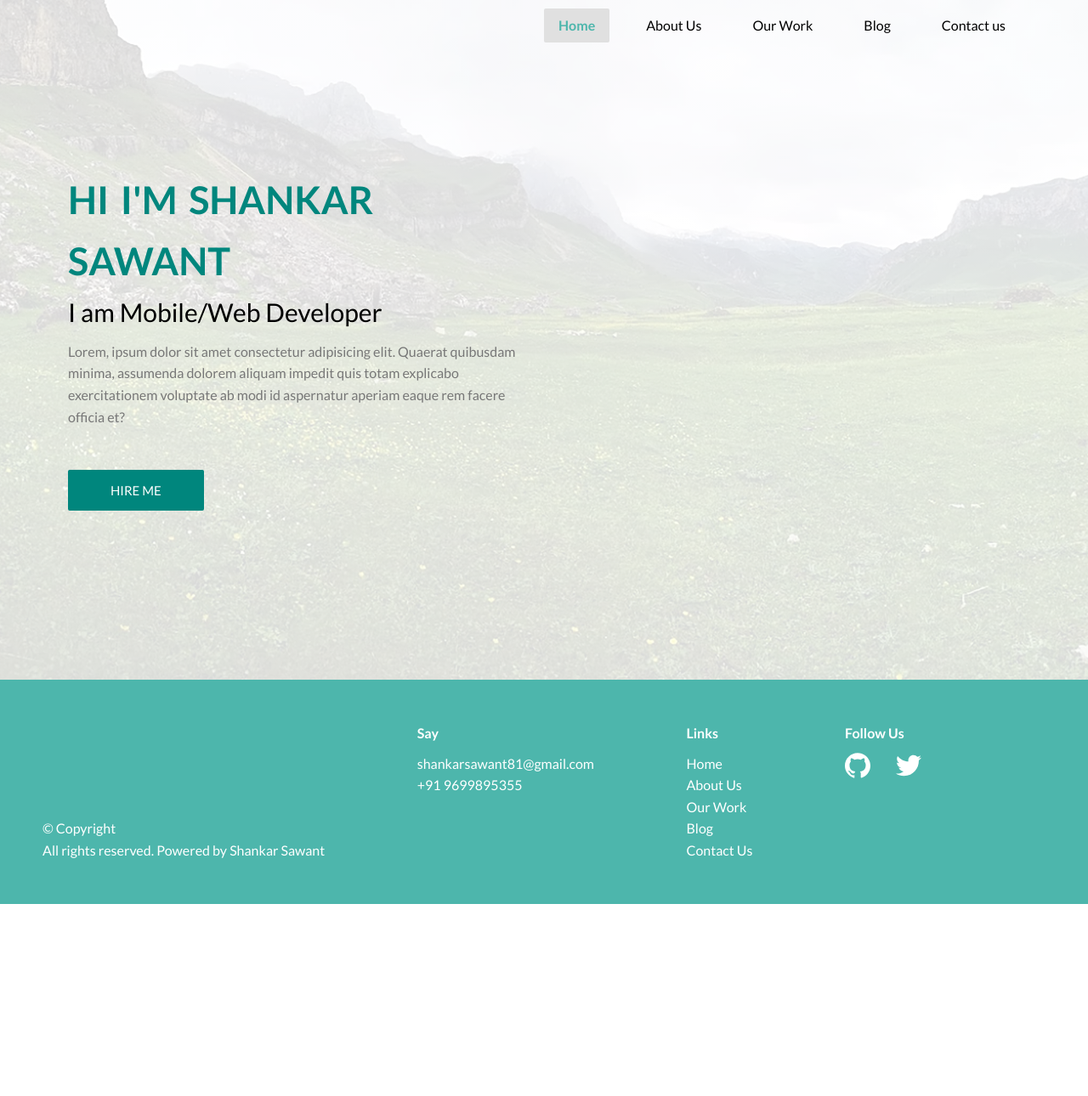
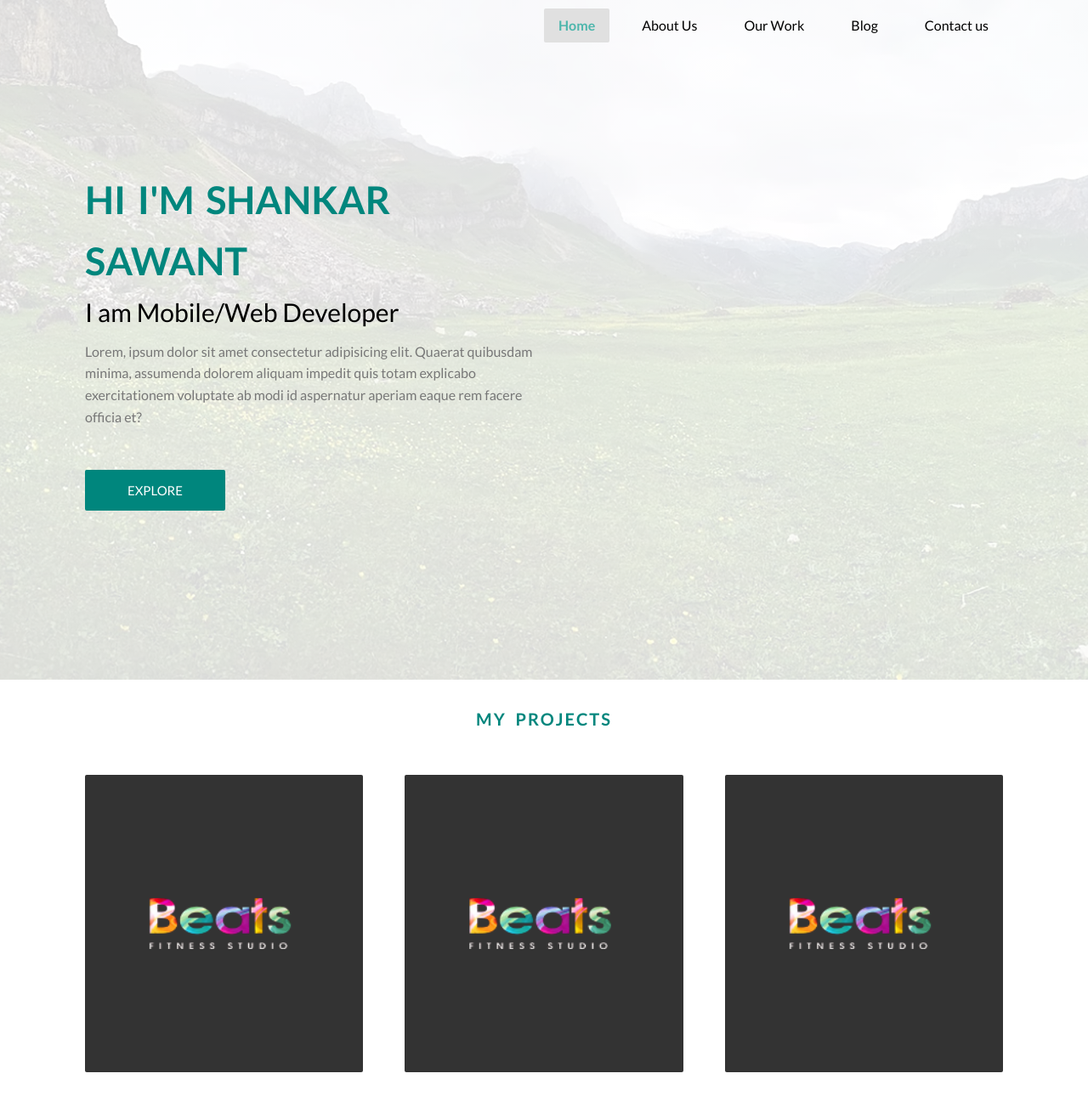
Before and after one commit to shankar81/personal-website, a React (Create React App) app: page / in a window 1280 px wide. Shown: the top 1290 px of the page at 85% size. Before the commit the page ends 1064 px from the top, so only its background shows below. Built offline with nearby package versions, Linux system fonts and the light colour scheme; a web font is replaced by a local one.

Commit message:
working on projects section

```diff
--- /dev/null
+++ b/src/animations.scss
@@ -0,0 +1,9 @@
+@keyframes slideDown {
+  from {
+    transform: translateY(100%);
+  }
+
+  to {
+    transform: translateY(0%);
+  }
+}
--- /dev/null
+++ b/src/components/Hero/Hero.scss
@@ -0,0 +1,78 @@
+@import "../../cosntants.scss";
+
+.hero {
+  &__container {
+    height: 100vh;
+    padding: 0 $paddingH;
+    color: #000;
+    background-image: linear-gradient(
+        to right,
+        rgba(255, 255, 255, 0.85) 50%,
+        rgba(255, 255, 255, 0.85) 50%
+      ),
+      url(../../assets/images/nature1-min.jpg);
+    background-size: cover;
+    background-position: center;
+
+    display: flex;
+    flex-direction: column;
+    justify-content: center;
+  }
+
+  &__hero {
+    position: relative;
+
+    display: flex;
+  }
+
+  &__content {
+    width: 50%;
+
+    display: flex;
+    flex-direction: column;
+    align-items: flex-start;
+  }
+
+  &__heading {
+    font-size: 4.5rem;
+    font-weight: bold;
+    color: $primaryDarkColor;
+    text-transform: uppercase;
+    word-spacing: 0.5rem;
+  }
+
+  &__subheading {
+    font-size: 3rem;
+    font-weight: 400;
+    margin-bottom: 1rem;
+  }
+
+  &__para {
+    font-size: 1.6rem;
+    color: $color-grey-medium;
+  }
+
+  &__button {
+    font-size: 1.5rem;
+    text-transform: uppercase;
+    color: #fff;
+    background-color: $primaryDarkColor;
+    margin-top: 5rem;
+    padding: 1.5rem 5rem;
+    border: none;
+    border-radius: $border-radius;
+    cursor: pointer;
+    transition: background $transition, box-shadow $transition;
+
+    &:focus {
+      box-shadow: 0 0 0.5rem 0.7rem $primaryLightColor;
+    }
+  }
+
+  &__img {
+    position: absolute;
+    right: 0;
+    top: -5rem;
+    height: 35rem;
+  }
+}
--- /dev/null
+++ b/src/components/Hero/Hero.tsx
@@ -0,0 +1,27 @@
+import React from "react";
+import "./Hero.scss";
+
+export default function Hero() {
+  return (
+    <div className="hero__container">
+      <div className="hero__hero">
+        <div className="hero__content">
+          <h1 className="hero__heading">Hi i'm shankar sawant</h1>
+          <h3 className="hero__subheading">I am Mobile/Web Developer</h3>
+          <p className="hero__para">
+            Lorem, ipsum dolor sit amet consectetur adipisicing elit. Quaerat
+            quibusdam minima, assumenda dolorem aliquam impedit quis totam
+            explicabo exercitationem voluptate ab modi id aspernatur aperiam
+            eaque rem facere officia et?
+          </p>
+          <button className="hero__button">Explore</button>
+        </div>
+        {/* <img
+          src={require("../../assets/images/profile.png").default}
+          alt="Profile"
+          className="hero__img"
+        /> */}
+      </div>
+    </div>
+  );
+}
--- /dev/null
+++ b/src/components/LandingProjects/LandingProjects.scss
@@ -0,0 +1,25 @@
+@import "../../cosntants.scss";
+
+.landing-projects {
+  &__container {
+      padding: 3rem $paddingH;
+
+      display: flex;
+      flex-direction: column;
+  }
+
+  &__heading {
+      color: $primaryDarkColor;
+      letter-spacing: 0.2rem;
+      word-spacing: 0.5rem;
+      text-transform: uppercase;
+      margin: 0 auto;
+      margin-bottom: 5rem;
+  }
+
+  &__list{
+      display: flex;
+      flex-wrap: wrap;
+      justify-content: space-between;
+  }
+}
--- /dev/null
+++ b/src/components/LandingProjects/LandingProjects.tsx
@@ -0,0 +1,17 @@
+import React from "react";
+import Project from "../Project/Project";
+import './LandingProjects.scss'
+
+export default function LandingProjects() {
+  return (
+    <div className="landing-projects__container">
+      <h1 className="landing-projects__heading">My Projects</h1>
+      <div className="landing-projects__list">
+        <Project />
+        <Project />
+        <Project />
+        <Project />
+      </div>
+    </div>
+  );
+}
--- /dev/null
+++ b/src/components/Project/Project.scss
@@ -0,0 +1,96 @@
+@import "../../cosntants.scss";
+@import "../../animations.scss";
+
+.project {
+  &__container {
+    position: relative;
+    width: calc(100% / 3.3);
+    height: 35rem;
+    background-color: rgba(0, 0, 0, 0.8);
+    margin-bottom: 3rem;
+    border-radius: $border-radius;
+    overflow: hidden;
+    backface-visibility: hidden;
+
+    display: flex;
+    justify-content: center;
+    align-items: center;
+
+    &:hover {
+      .project__actions {
+        visibility: visible;
+        opacity: 1;
+        transform: translateY(0%);
+      }
+
+      .project__actions--detail {
+        visibility: visible;
+        opacity: 1;
+        transform: translateY(0%);
+      }
+    }
+  }
+
+  &__image {
+    width: 100%;
+  }
+
+  &__actions {
+    position: absolute;
+    top: 0;
+    left: 0;
+    width: 101%;
+    height: 100%;
+    background-color: rgba(255, 255, 255, 0.8);
+    opacity: 0;
+    visibility: hidden;
+    backface-visibility: hidden;
+    transform: translateY(-100%);
+    transition: transform $transition, opacity $transition, visibility $transition;
+
+    display: flex;
+    flex-direction: column;
+    justify-content: center;
+
+    &--gallery {
+      position: absolute;
+      font-size: 5rem;
+      color: $primaryDarkColor;
+      cursor: pointer;
+      transition: transform $transition, background $transition;
+
+      align-self: center;
+
+      &:hover {
+        color: $primaryColor;
+        transform: scale(1.5);
+      }
+
+      &:active {
+        transform: scale(1);
+      }
+    }
+
+    &--detail {
+      font-weight: bold;
+      text-transform: uppercase;
+      letter-spacing: 0.2rem;
+      color: white;
+      background-color: $primaryDarkColor;
+      padding: 1.5rem;
+      margin-top: auto;
+      border: none;
+      opacity: 0;
+      visibility: hidden;
+      backface-visibility: hidden;
+      cursor: pointer;
+      transform: translateY(100%);
+      transition: background $transition, transform $transition 0.4s,
+        opacity 0s 0.3s, visibility 0s 0.3s;
+
+      &:hover {
+        background-color: $primaryColor;
+      }
+    }
+  }
+}
--- /dev/null
+++ b/src/components/Project/Project.tsx
@@ -0,0 +1,20 @@
+import React from "react";
+import "./Project.scss";
+import { IoIosImages } from "react-icons/io";
+
+export default function Project() {
+  return (
+    <div className="project__container">
+      <img
+        src={require("../../assets/images/beats.png").default}
+        alt="Project"
+        className="project__image"
+      />
+
+      <div className="project__actions">
+        <IoIosImages className="project__actions--gallery" />
+        <button className="project__actions--detail">explore</button>
+      </div>
+    </div>
+  );
+}
--- a/src/cosntants.scss
+++ b/src/cosntants.scss
@@ -12,7 +12,7 @@ $secondaryDarkColor: #aeaeae;
 
 $border-radius: 0.2rem;
 
-$paddingH: 8rem;
+$paddingH: 10rem;
 
 $transition: 0.3s;
 
--- a/src/pages/Landing/Landing.module.scss
+++ b/src/pages/Landing/Landing.module.scss
@@ -1,76 +1,6 @@
 @import "../../cosntants.scss";
 
-.container {
-  height: 100vh;
-  padding: 0 $paddingH;
-  color: #000;
-  background-image: linear-gradient(
-      to right,
-      rgba(255, 255, 255, 0.85) 50%,
-      rgba(255, 255, 255, 0.85) 50%
-    ),
-    url(../../assets/images/nature1-min.jpg);
-  background-size: cover;
-  background-position: center;
-
-  display: flex;
-  flex-direction: column;
-  justify-content: center;
-}
-
-.hero {
-  position: relative;
-
-  display: flex;
-}
-
-.content {
-  width: 50%;
-
-  display: flex;
-  flex-direction: column;
-  align-items: flex-start;
-}
-
-.heading {
-  font-size: 4.5rem;
-  font-weight: bold;
-  color: $primaryDarkColor;
-  text-transform: uppercase;
-  word-spacing: 0.5rem;
-}
-
-.subheading {
-  font-size: 3rem;
-  font-weight: 400;
-  margin-bottom: 1rem;
-}
-
-.para {
-  font-size: 1.6rem;
-  color: $color-grey-medium;
-}
-
-.button {
-  font-size: 1.5rem;
-  text-transform: uppercase;
-  color: #fff;
-  background-color: $primaryDarkColor;
-  margin-top: 5rem;
-  padding: 1.5rem 5rem;
-  border: none;
-  border-radius: $border-radius;
-  cursor: pointer;
-  transition: background $transition, box-shadow $transition;
-
-  &:focus {
-    box-shadow: 0 0 0.5rem 0.7rem $primaryLightColor;
+.landing {
+  &__container {
   }
 }
-
-.img {
-  position: absolute;
-  right: 0;
-  top: -5rem;
-  height: 35rem;
-}
--- a/src/pages/Landing/LandingPage.tsx
+++ b/src/pages/Landing/LandingPage.tsx
@@ -1,27 +1,13 @@
 import React from "react";
+import Hero from "../../components/Hero/Hero";
+import LandingProjects from "../../components/LandingProjects/LandingProjects";
 import classes from "./Landing.module.scss";
 
 export default function LandingPage() {
   return (
     <div className={classes.container}>
-      <div className={classes.hero}>
-        <div className={classes.content}>
-          <h1 className={classes.heading}>Hi i'm shankar sawant</h1>
-          <h3 className={classes.subheading}>I am Mobile/Web Developer</h3>
-          <p className={classes.para}>
-            Lorem, ipsum dolor sit amet consectetur adipisicing elit. Quaerat
-            quibusdam minima, assumenda dolorem aliquam impedit quis totam
-            explicabo exercitationem voluptate ab modi id aspernatur aperiam
-            eaque rem facere officia et?
-          </p>
-          <button className={classes.button}>Hire me</button>
-        </div>
-        {/* <img
-          src={require("../../assets/images/profile.png").default}
-          alt="Profile"
-          className={classes.img}
-        /> */}
-      </div>
+      <Hero />
+      <LandingProjects />
     </div>
   );
 }
```
Also changed, not shown: src/assets/images/beats.png (added).
